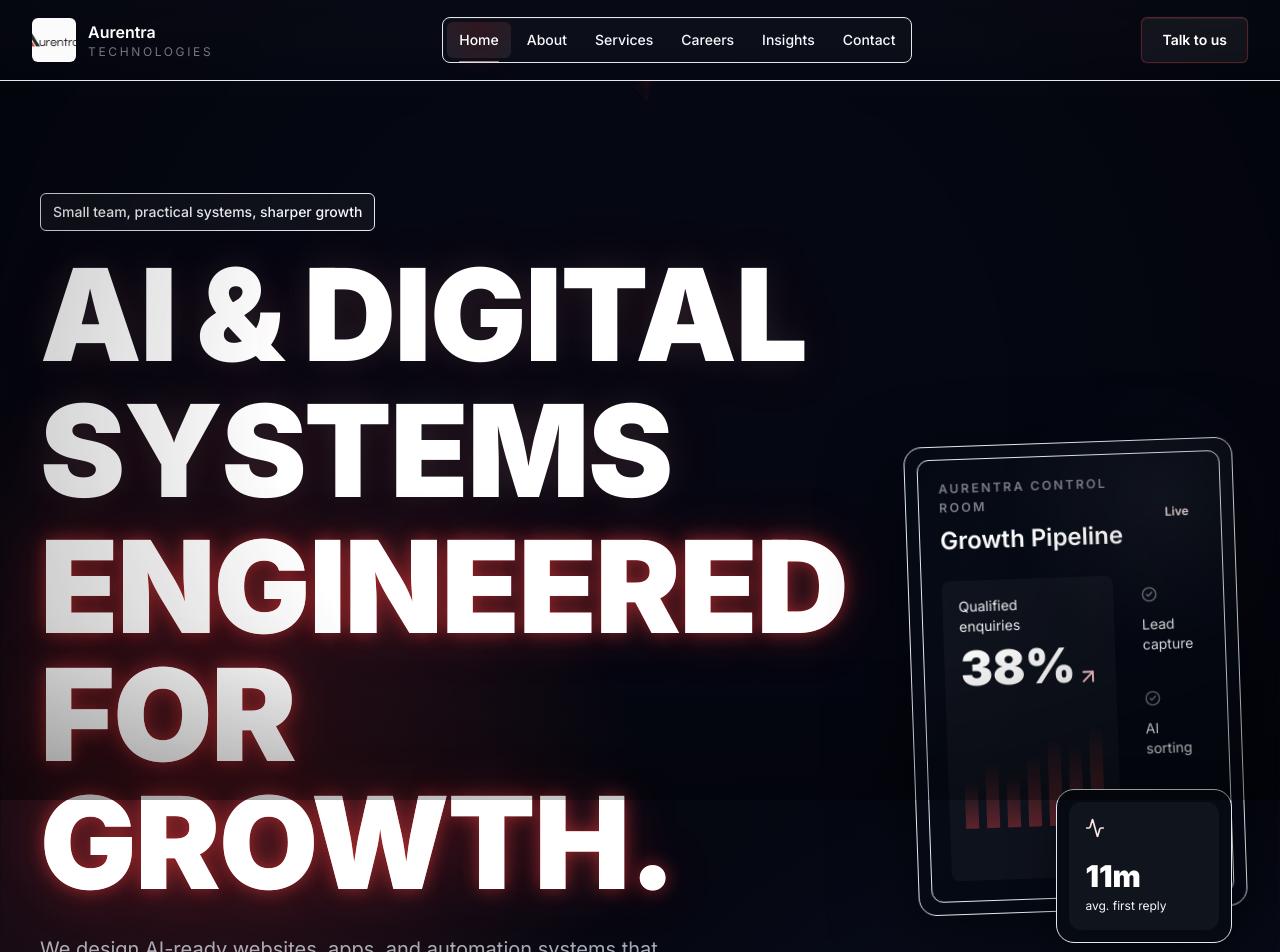
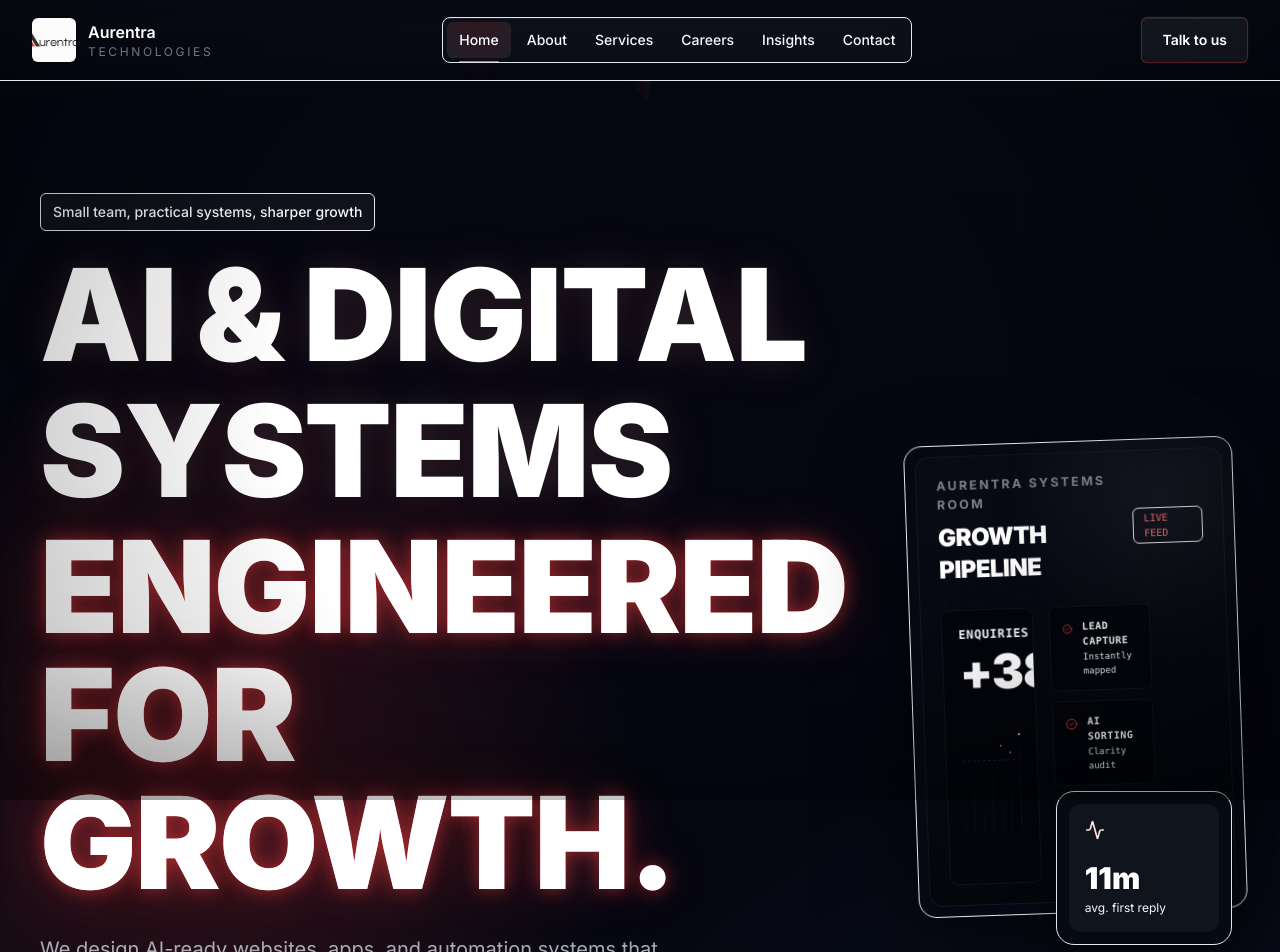
Before and after one commit to Akhils696/Aurentra, a Next.js app: page / in a window 1280 px wide. Shown: the top 952 px of the page. Built offline with nearby package versions, Linux system fonts and the light colour scheme.

Commit message:
perf: upgrade media quality and optimize visual asset pipeline

```diff
--- a/components/home/case-studies.tsx
+++ b/components/home/case-studies.tsx
@@ -92,62 +92,83 @@ export function CaseStudies() {
                 study.accent
               )}>
                 {study.visualType === "scheduler" && (
-                  <div className="space-y-2">
-                    <div className="flex justify-between items-center bg-white/5 p-2 rounded border border-white/6">
-                      <span className="text-[10px] uppercase font-bold tracking-wider text-emerald-400 flex items-center gap-1">
-                        <Activity className="size-3" /> Live Dispatcher
+                  <div className="space-y-2.5 font-mono text-[9px]">
+                    <div className="flex justify-between items-center bg-white/[0.03] px-2.5 py-1.5 rounded border border-white/6 shadow-[0_1px_2px_rgba(0,0,0,0.15)]">
+                      <span className="text-[10px] uppercase font-bold tracking-wider text-emerald-400 flex items-center gap-1.5">
+                        <span className="size-1.5 rounded-full bg-emerald-500 animate-pulse" />
+                        Live Dispatcher
                       </span>
-                      <span className="size-2 rounded-full bg-emerald-500 animate-pulse" />
+                      <span className="text-white/35">ACTIVE RUN</span>
                     </div>
-                    <div className="grid grid-cols-2 gap-2 text-[10px]">
-                      <div className="bg-[#050710] p-1.5 rounded border border-white/5">
-                        <span className="block text-white/40">Next Patient</span>
-                        <span className="font-bold text-white">#810-AR</span>
+                    <div className="rounded border border-white/5 bg-[#03050c]/90 p-2.5 space-y-2 relative overflow-hidden">
+                      <div className="absolute inset-0 opacity-[0.03]" style={{ backgroundImage: "linear-gradient(rgba(255,255,255,0.2) 1px, transparent 1px), linear-gradient(90deg, rgba(255,255,255,0.2) 1px, transparent 1px)", backgroundSize: "8px 8px" }} />
+                      <div className="flex justify-between items-center border-b border-white/5 pb-1.5 relative z-10">
+                        <span className="text-white/40">QUEUE LATENCY</span>
+                        <span className="font-bold text-emerald-400">0.03s (OPTIMAL)</span>
                       </div>
-                      <div className="bg-[#050710] p-1.5 rounded border border-white/5">
-                        <span className="block text-white/40">Queue Status</span>
-                        <span className="font-bold text-white">0% Wait</span>
+                      <div className="flex justify-between items-center relative z-10">
+                        <span className="text-white/40">NEXT APPOINTMENT</span>
+                        <span className="font-bold text-white">#810-AR (10:15)</span>
+                      </div>
+                      <div className="w-full bg-white/5 h-1 rounded-full overflow-hidden relative z-10">
+                        <div className="bg-emerald-500 h-full w-[82%]" />
                       </div>
                     </div>
                   </div>
                 )}
 
                 {study.visualType === "chart" && (
-                  <div className="space-y-2">
-                    <div className="flex justify-between items-center bg-white/5 p-2 rounded border border-white/6">
-                      <span className="text-[10px] uppercase font-bold tracking-wider text-blue-400 flex items-center gap-1">
-                        <RefreshCw className="size-3 animate-spin-slow" /> Real-time Sync
+                  <div className="space-y-2.5 font-mono text-[9px]">
+                    <div className="flex justify-between items-center bg-white/[0.03] px-2.5 py-1.5 rounded border border-white/6 shadow-[0_1px_2px_rgba(0,0,0,0.15)]">
+                      <span className="text-[10px] uppercase font-bold tracking-wider text-blue-400 flex items-center gap-1.5">
+                        <RefreshCw className="size-3 animate-spin-slow" />
+                        Throughput Engine
                       </span>
-                      <span className="text-[10px] text-white/40">24h History</span>
+                      <span className="text-white/35">24H CYCLE</span>
                     </div>
-                    <div className="flex items-end gap-1.5 h-12 justify-center pt-2">
-                      {[30, 45, 25, 60, 75, 50, 90, 85].map((h, i) => (
-                        <div
-                          key={i}
-                          className="w-full bg-blue-500/20 group-hover:bg-blue-500/40 rounded-t transition-all duration-300"
-                          style={{ height: `${h}%` }}
-                        />
-                      ))}
+                    <div className="rounded border border-white/5 bg-[#03050c]/90 p-2.5 h-16 flex flex-col justify-between relative overflow-hidden">
+                      <div className="absolute inset-0 opacity-[0.03]" style={{ backgroundImage: "linear-gradient(rgba(255,255,255,0.2) 1px, transparent 1px), linear-gradient(90deg, rgba(255,255,255,0.2) 1px, transparent 1px)", backgroundSize: "8px 8px" }} />
+                      <div className="flex items-end gap-1.5 h-10 justify-between relative z-10 pt-1.5">
+                        {[25, 48, 32, 68, 85, 42, 95, 78].map((h, i) => (
+                          <div
+                            key={i}
+                            className="w-full bg-blue-500/18 group-hover:bg-blue-500/35 rounded-t relative overflow-hidden transition-all duration-300"
+                            style={{ height: `${h}%` }}
+                          >
+                            {h > 60 && <div className="absolute top-0 inset-x-0 h-0.5 bg-blue-300" />}
+                          </div>
+                        ))}
+                      </div>
+                      <div className="flex justify-between text-[8px] text-white/35 relative z-10 pt-1 border-t border-white/5">
+                        <span>SYS_SYNC: OK</span>
+                        <span>LATENCY: &lt;200ms</span>
+                      </div>
                     </div>
                   </div>
                 )}
 
                 {study.visualType === "pipeline" && (
-                  <div className="space-y-2">
-                    <div className="flex justify-between items-center bg-white/5 p-2 rounded border border-white/6">
-                      <span className="text-[10px] uppercase font-bold tracking-wider text-red-400 flex items-center gap-1">
-                        <Shield className="size-3" /> Compliance Check
+                  <div className="space-y-2.5 font-mono text-[9px]">
+                    <div className="flex justify-between items-center bg-white/[0.03] px-2.5 py-1.5 rounded border border-white/6 shadow-[0_1px_2px_rgba(0,0,0,0.15)]">
+                      <span className="text-[10px] uppercase font-bold tracking-wider text-red-400 flex items-center gap-1.5">
+                        <Shield className="size-3 text-red-400" />
+                        Compliance Agent
                       </span>
-                      <span className="text-[10px] bg-red-500/20 text-red-400 px-1.5 py-0.5 rounded font-mono">STRICT</span>
+                      <span className="text-white/35">SECURE</span>
                     </div>
-                    <div className="space-y-1.5 text-[9px] font-mono bg-[#050710] p-2 rounded border border-white/5">
-                      <div className="flex justify-between">
-                        <span className="text-white/40">Speech Token:</span>
-                        <span className="text-white">VERIFIED</span>
+                    <div className="rounded border border-white/5 bg-[#03050c]/90 p-2.5 space-y-1.5 relative overflow-hidden">
+                      <div className="absolute inset-0 opacity-[0.03]" style={{ backgroundImage: "linear-gradient(rgba(255,255,255,0.2) 1px, transparent 1px), linear-gradient(90deg, rgba(255,255,255,0.2) 1px, transparent 1px)", backgroundSize: "8px 8px" }} />
+                      <div className="flex justify-between relative z-10">
+                        <span className="text-white/40">TRANSCRIPT STREAM:</span>
+                        <span className="text-white font-bold">VERIFIED_HASH</span>
                       </div>
-                      <div className="flex justify-between">
-                        <span className="text-white/40">Intent Match:</span>
-                        <span className="text-green-400">100% SECURE</span>
+                      <div className="flex justify-between relative z-10">
+                        <span className="text-white/40">REALTIME PARSE:</span>
+                        <span className="text-green-400 font-bold">100% COMPLIANT</span>
+                      </div>
+                      <div className="flex justify-between relative z-10 text-[8px] border-t border-white/5 pt-1.5 text-white/30">
+                        <span>INFERENCE: 14ms</span>
+                        <span>ERR: 0.00%</span>
                       </div>
                     </div>
                   </div>
--- a/components/home/hero-device-visual.tsx
+++ b/components/home/hero-device-visual.tsx
@@ -6,35 +6,50 @@ export function HeroDeviceVisual() {
     <div className="poster-device-wrap relative perspective-[1200px]">
       <div className="poster-device-glow" />
       <DeviceMotion>
-      <div className="device-frame relative mx-auto max-w-xl rotate-[-2deg] rounded-[18px] border border-white/12 bg-[#050914] p-3 shadow-[0_26px_78px_rgba(0,0,0,0.5)] lg:translate-z-6">
-        <div className="rounded-[12px] border border-white/8 bg-[linear-gradient(145deg,rgba(255,255,255,0.08),rgba(255,255,255,0.02)),#070b15] p-5">
-          <div className="flex items-center justify-between">
+      <div className="device-frame relative mx-auto max-w-xl rotate-[-2deg] rounded-[18px] border border-white/8 bg-[#050812] p-2.5 shadow-[0_34px_90px_rgba(0,0,0,0.6)] lg:translate-z-6">
+        <div className="rounded-[14px] border border-white/5 bg-gradient-to-b from-[#080b15] to-[#04060c] p-5 relative overflow-hidden">
+          {/* Subtle grid backdrop for realism */}
+          <div className="absolute inset-0 opacity-[0.02]" style={{ backgroundImage: "linear-gradient(rgba(255,255,255,0.2) 1px, transparent 1px), linear-gradient(90deg, rgba(255,255,255,0.2) 1px, transparent 1px)", backgroundSize: "12px 12px" }} />
+
+          <div className="flex items-center justify-between relative z-10">
             <div>
-              <p className="quiet-label font-semibold">Aurentra Control Room</p>
-              <h2 className="mt-2 text-2xl font-semibold text-white">Growth Pipeline</h2>
+              <p className="quiet-label font-bold text-[10px] tracking-[0.2em] text-white/44">Aurentra Systems Room</p>
+              <h2 className="mt-2 text-2xl font-black uppercase tracking-tight text-white">Growth Pipeline</h2>
             </div>
-            <span className="rounded-md bg-red-500/12 px-3 py-1 text-xs font-semibold text-red-100">Live</span>
+            <span className="rounded-md border border-red-500/22 bg-red-500/8 px-2.5 py-0.5 font-mono text-[10px] text-red-400">LIVE FEED</span>
           </div>
-          <div className="mt-6 grid gap-4 sm:grid-cols-[0.62fr_0.38fr]">
-            <div className="rounded-lg bg-white/[0.035] p-4">
+
+          <div className="mt-6 grid gap-4 sm:grid-cols-[0.62fr_0.38fr] relative z-10">
+            <div className="rounded-lg border border-white/5 bg-[#03050b]/80 p-4 relative overflow-hidden">
               <div className="flex items-end justify-between">
                 <div>
-                  <p className="text-sm text-white/48">Qualified enquiries</p>
-                  <p className="mt-2 text-5xl font-black text-white">38%</p>
+                  <p className="text-xs font-semibold text-white/44 uppercase tracking-wider font-mono">Enquiries Lift</p>
+                  <p className="mt-1.5 text-5xl font-black tracking-tight text-white">+38%</p>
                 </div>
-                <ArrowUpRight aria-hidden className="size-6 text-red-200" />
+                <ArrowUpRight aria-hidden className="size-5 text-red-400" />
               </div>
-              <div className="mt-6 flex h-28 items-end gap-2">
+              <div className="mt-6 flex h-28 items-end gap-2 relative">
+                {/* Micro target line */}
+                <div className="absolute inset-x-0 bottom-[64%] h-px border-b border-dashed border-white/10 pointer-events-none" />
                 {[42, 58, 46, 64, 78, 72, 88].map((height, index) => (
-                  <span key={index} className="flex-1 rounded-t bg-gradient-to-t from-red-500/35 to-white/42" style={{ height: `${height}%` }} />
+                  <span key={index} className="flex-1 rounded-t bg-gradient-to-t from-red-500/18 to-white/35 hover:from-red-500/35 hover:to-white/55 transition-all duration-300 relative overflow-hidden" style={{ height: `${height}%` }}>
+                    {height > 70 && <span className="absolute top-0 inset-x-0 h-0.5 bg-red-300" />}
+                  </span>
                 ))}
               </div>
             </div>
-            <div className="grid gap-3">
-              {["Lead capture", "AI sorting", "Human review"].map((label) => (
-                <div key={label} className="rounded-md bg-black/22 p-3">
-                  <CheckCircle2 aria-hidden className="size-4 text-white/45" />
-                  <p className="mt-3 text-sm text-white/68">{label}</p>
+            <div className="grid gap-2.5 font-mono text-[10px]">
+              {[
+                { label: "Lead capture", desc: "Instantly mapped", ok: true },
+                { label: "AI sorting", desc: "Clarity audit", ok: true },
+                { label: "Human review", desc: "Ready to fire", ok: true }
+              ].map((item) => (
+                <div key={item.label} className="rounded-md border border-white/5 bg-[#03050b]/80 p-3 flex items-start gap-2.5">
+                  <CheckCircle2 aria-hidden className="size-4 text-red-500/80 mt-0.5" />
+                  <div>
+                    <p className="font-bold text-white uppercase tracking-wider">{item.label}</p>
+                    <p className="text-[9px] text-white/38 mt-0.5">{item.desc}</p>
+                  </div>
                 </div>
               ))}
             </div>
```
